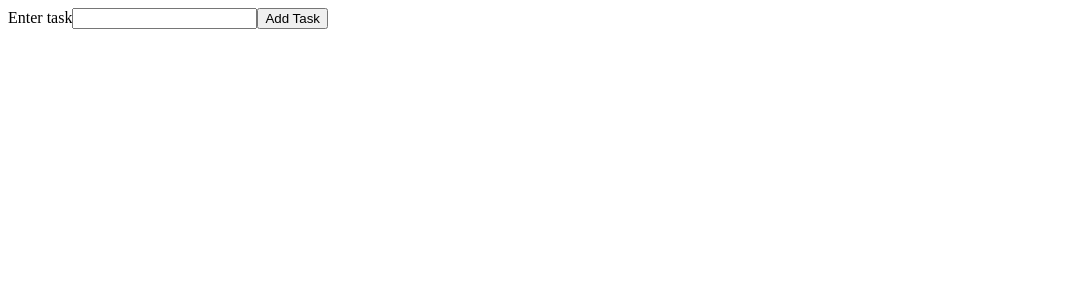
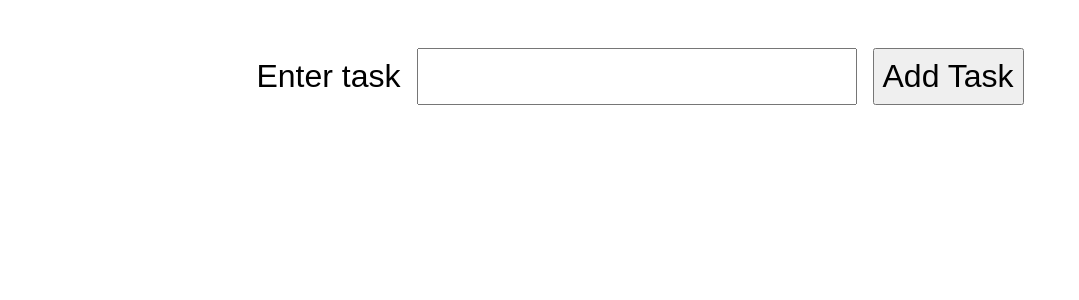
Before and after one commit to meuzishun/task-app, a React (Create React App) app: page / in a window 1280 px wide. Shown: the top 300 px of the page, without its empty margins (0-1079 px from the left). Built offline with nearby package versions, Linux system fonts and the light colour scheme.

Commit message:
Add basic styles to content
Center everything, larger font, a little padding and margin.

```diff
--- a/public/styles.css
+++ b/public/styles.css
@@ -1,3 +1,42 @@
-ul {
+* {
+  margin: 0;
+  padding: 0;
+  box-sizing: border-box;
+}
+
+html {
+  font-size: 16px;
+  font-family: Arial, Helvetica, sans-serif;
+}
+
+#root div {
+  display: flex;
+  flex-direction: column;
+  align-items: center;
+}
+
+#root div form {
+  display: flex;
+  justify-content: center;
+  align-items: center;
+  gap: 1rem;
+  margin: 3rem 0 2rem;
+}
+
+#root div form * {
+  font-size: 2rem;
+}
+
+#root div form input,
+#root div form button {
+  padding: 0.5rem;
+}
+
+#root div ul {
   list-style: none;
 }
+
+#root div ul li {
+  font-size: 1.5rem;
+  margin: 1rem;
+}
```
